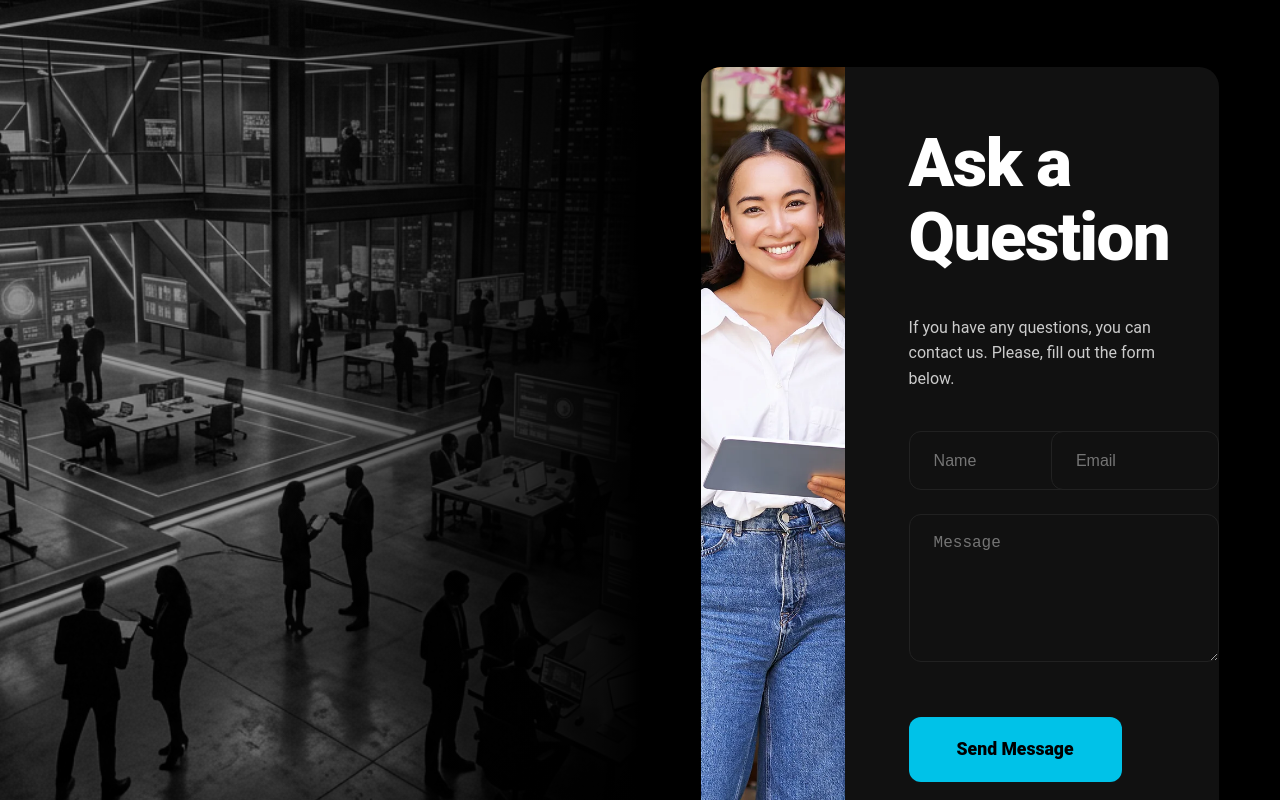
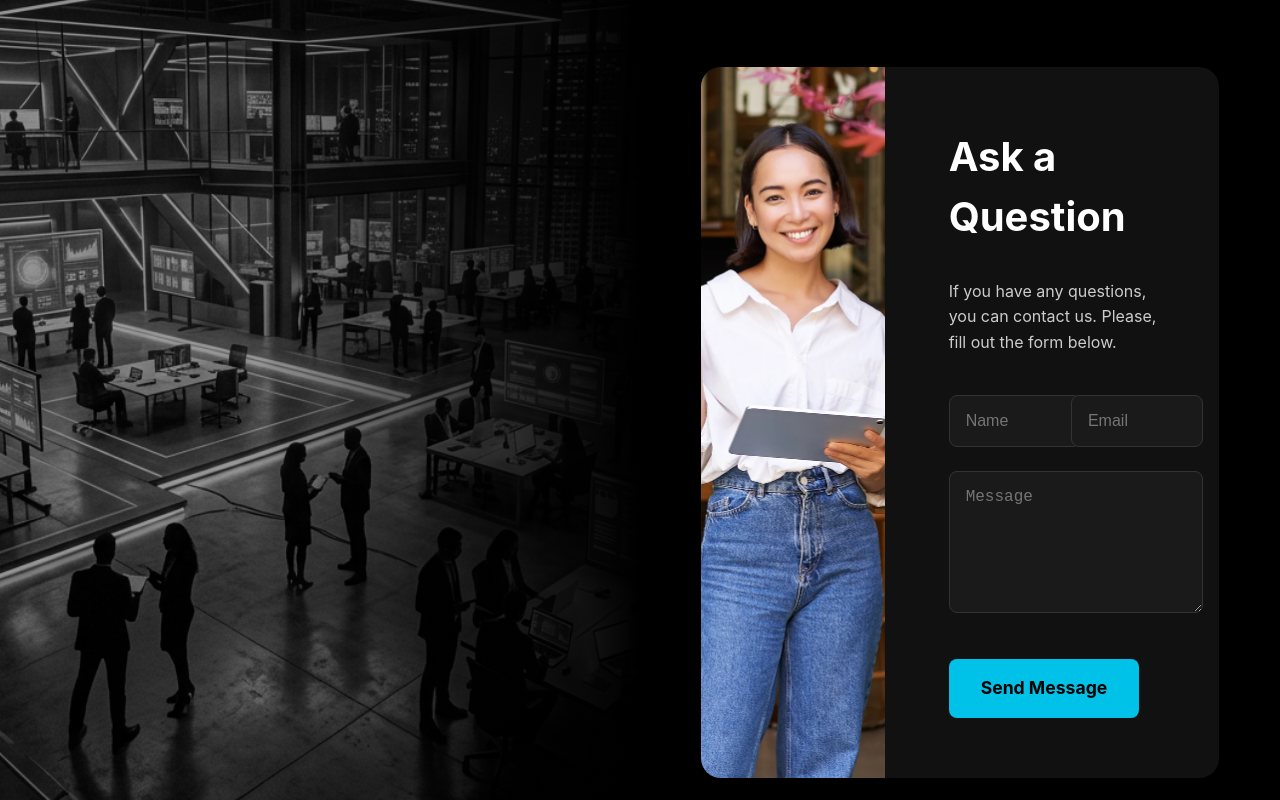
Before and after one commit to Abdullahhx/Being_digital_react, a React (Vite) app: page /our-team in a window 1280 px wide. Shown: the part 1920-2720 px from the top of the page. Built offline with nearby package versions, Linux system fonts and the light colour scheme.

Commit message:
Revert "Update font to Roboto, remove button arrows, clean hero backgrounds, and fix contact form styling"
This reverts commit 0a445d0c030fd0b504ed576db65347f97257ae6d.

```diff
--- a/src/components/AboutHero.css
+++ b/src/components/AboutHero.css
@@ -11,9 +11,24 @@
   overflow: hidden;
 }
 
-/* Clean background */
-.about-hero-section {
-  background: #000000;
+.about-hero-section::before {
+  content: '';
+  position: absolute;
+  top: 0; left: 0; right: 0; bottom: 0;
+  background-image: url('../assets/testimonials_bg.png');
+  background-size: cover;
+  background-position: center;
+  opacity: 0.7; /* Increased opacity for the rich texture */
+  z-index: 0;
+}
+
+/* Semi-transparent dark overlay for text readability */
+.about-hero-section::after {
+  content: '';
+  position: absolute;
+  top: 0; left: 0; right: 0; bottom: 0;
+  background: rgba(0, 0, 0, 0.4);
+  z-index: 1;
 }
 
 .ah-content {
--- a/src/components/ContactFormBlock.css
+++ b/src/components/ContactFormBlock.css
@@ -33,12 +33,9 @@
 }
 
 .cf-title {
-  font-size: clamp(2.5rem, 8vw, 4.2rem);
-  font-weight: 900;
-  line-height: 1.1;
-  margin-bottom: 1.5rem;
+  font-size: 2.5rem;
+  margin-bottom: 1rem;
   color: #fff;
-  letter-spacing: -1.5px;
 }
 
 .cf-description {
@@ -65,33 +62,31 @@
 .cf-input-group input,
 .cf-input-group textarea {
   width: 100%;
-  padding: 1.2rem 1.5rem;
-  background: #111111;
-  border: 1px solid #222;
-  border-radius: 12px;
+  padding: 1rem;
+  background: #1a1a1a;
+  border: 1px solid #333;
+  border-radius: 8px;
   color: #fff;
   font-size: 1rem;
-  transition: all 0.3s ease;
+  transition: border-color 0.3s ease;
 }
 
 .cf-input-group input:focus,
 .cf-input-group textarea:focus {
   outline: none;
   border-color: var(--color-primary);
-  background: #161616;
 }
 
 .cf-submit-btn {
   background-color: var(--color-primary);
   color: #000;
-  padding: 1.2rem 3rem;
-  border-radius: 12px;
-  font-weight: 800;
+  padding: 1rem 2rem;
+  border-radius: 8px;
+  font-weight: 700;
   font-size: 1.1rem;
-  margin-top: 1.5rem;
+  margin-top: 1rem;
   transition: all 0.3s ease;
   align-self: flex-start;
-  text-transform: none;
 }
 
 .cf-submit-btn:hover {
--- a/src/components/Hero.css
+++ b/src/components/Hero.css
@@ -10,7 +10,6 @@
   background-color: transparent;
 }
 
-/* Clean hero background without texture */
 .hero-section::before {
   content: '';
   position: absolute;
@@ -18,7 +17,13 @@
   left: 0;
   width: 100%;
   height: 100%;
-  background: #000000;
+  /* Gradient fade to remove the hard shade line before the video */
+  background: linear-gradient(
+    to bottom,
+    rgba(0, 0, 0, 0.7) 0%,
+    rgba(0, 0, 0, 0.4) 50%,
+    transparent 100%
+  );
   z-index: 1;
   pointer-events: none;
 }
@@ -116,7 +121,10 @@
   transform: translateY(-2px);
 }
 
-/* removed btn-arrow */
+.btn-arrow {
+  font-size: 1.4rem;
+  font-weight: 300;
+}
 
 @media (max-width: 768px) {
   .hero-section {
@@ -150,5 +158,8 @@
     border-radius: 10px;
     justify-content: flex-start;
   }
-/* removed btn-arrow mobile */
+  .btn-arrow {
+    font-size: 1.2rem;
+    margin-right: 8px;
+  }
 }
--- a/src/components/Hero.jsx
+++ b/src/components/Hero.jsx
@@ -16,10 +16,10 @@ const Hero = () => {
         </p>
         <div className="hero-actions">
           <a href="#contact" className="hero-btn primary">
-            Start Your Project
+            <span className="btn-arrow">→</span> Start Your Project
           </a>
           <a href="#services" className="hero-btn outline">
-            See Our Process
+            <span className="btn-arrow">→</span> See Our Process
           </a>
         </div>
       </div>
--- a/src/components/PricingHero.css
+++ b/src/components/PricingHero.css
@@ -9,9 +9,18 @@
   align-items: center;
   justify-content: flex-start;
   overflow: hidden;
-/* Clean background */
-.pricing-hero-container {
-  background: #000000;
+  background-image: url('../assets/testimonials_bg.png');
+  background-size: cover;
+  background-position: center bottom;
+}
+
+/* Semi-transparent dark overlay for text readability over the rich texture */
+.pricing-hero-container::after {
+  content: '';
+  position: absolute;
+  top: 0; left: 0; right: 0; bottom: 0;
+  background: rgba(0, 0, 0, 0.45);
+  z-index: 0;
 }
 
 .ph-badge {
--- a/src/components/ServicesHero.css
+++ b/src/components/ServicesHero.css
@@ -11,9 +11,23 @@
   overflow: hidden;
 }
 
-/* Clean background */
-.services-hero-section {
-  background: #000000;
+.services-hero-section::before {
+  content: '';
+  position: absolute;
+  top: 0; left: 0; right: 0; bottom: 0;
+  background-image: url('../assets/testimonials_bg.png');
+  background-size: cover;
+  background-position: center;
+  opacity: 0.8;
+  z-index: 0;
+}
+
+.services-hero-section::after {
+  content: '';
+  position: absolute;
+  top: 0; left: 0; right: 0; bottom: 0;
+  background: rgba(0, 0, 0, 0.5);
+  z-index: 1;
 }
 
 .sh-content {
--- a/src/index.css
+++ b/src/index.css
@@ -2,7 +2,8 @@ html {
   scroll-behavior: smooth;
 }
 
-@import url('https://fonts.googleapis.com/css2?family=Roboto:wght@300;400;500;700;900&display=swap');
+@import url('https://fonts.googleapis.com/css2?family=Inter:wght@300;400;500;600;700;800&display=swap');
+
 
 :root {
   --color-bg-dark: #000000;
@@ -15,7 +16,7 @@ html {
   --glass-bg: rgba(255, 255, 255, 0.05);
   --glass-border: rgba(255, 255, 255, 0.1);
 
-  font-family: 'Roboto', system-ui, sans-serif;
+  font-family: 'Inter', system-ui, sans-serif;
   line-height: 1.5;
   font-weight: 400;
 
```
